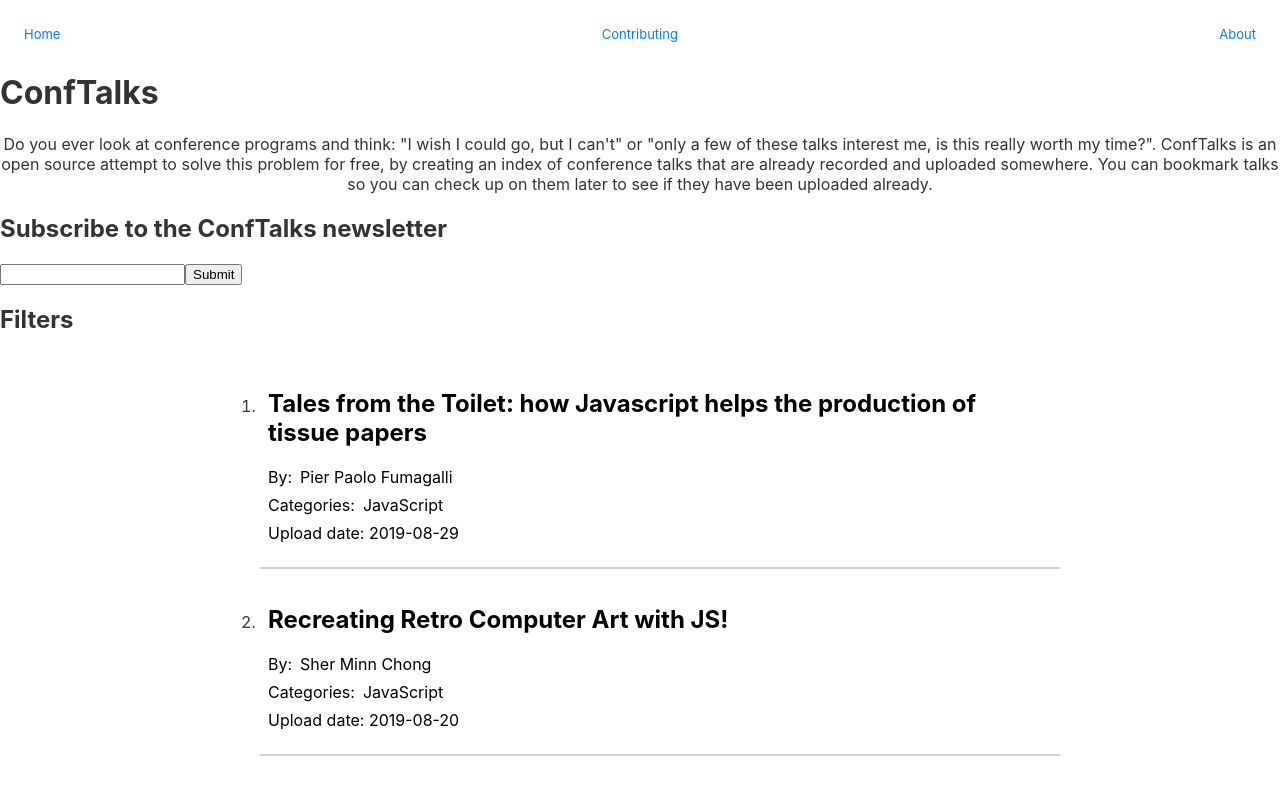
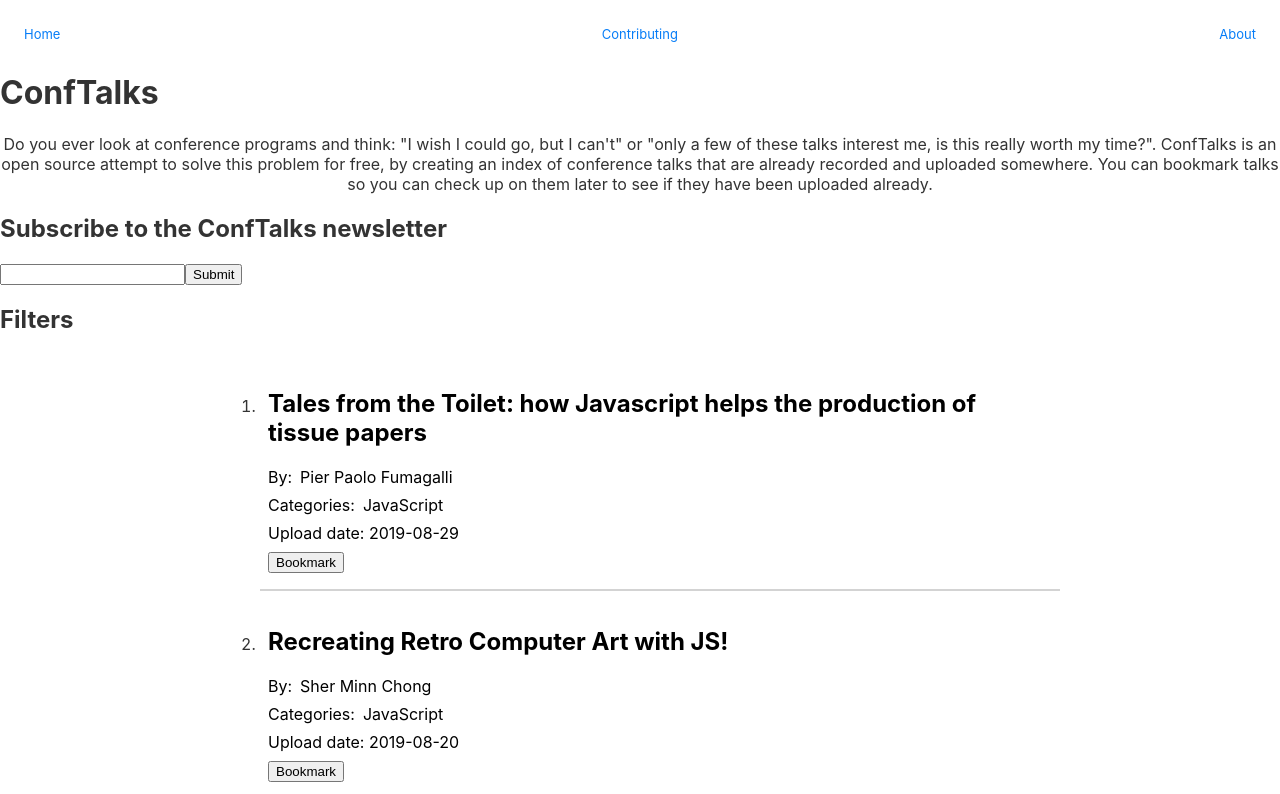
Before and after one commit to EddyVinck/ConfTalks, a Next.js app in the folder client/: page / in a window 1280 px wide. Shown: the top 794 px of the page. Built offline with nearby package versions, Linux system fonts and the light colour scheme.

Commit message:
configure NextJS to work with lodash-es and work on bookmarks

```diff
--- /dev/null
+++ b/client/next.config.js
@@ -0,0 +1,5 @@
+const withTM = require("next-transpile-modules");
+
+module.exports = withTM({
+  transpileModules: ["lodash-es"]
+});
--- a/client/package.json
+++ b/client/package.json
@@ -8,13 +8,18 @@
     "start": "next start"
   },
   "dependencies": {
+    "@zeit/next-typescript": "^1.1.1",
     "formik": "^1.5.8",
+    "lodash-es": "^4.17.15",
     "next": "9.1.1",
+    "next-transpile-modules": "^2.3.1",
     "react": "16.10.2",
     "react-dom": "16.10.2",
+    "react-use-localstorage": "^3.2.2",
     "styled-components": "^4.4.0"
   },
   "devDependencies": {
+    "@types/lodash-es": "^4.17.3",
     "@types/node": "^12.7.12",
     "@types/react": "^16.9.5",
     "typescript": "^3.6.4"
--- a/client/pages/index.tsx
+++ b/client/pages/index.tsx
@@ -4,9 +4,9 @@ import styled from "styled-components";
 import Nav from "../components/nav";
 import { getTalkList } from "../utils/data-formatting/getTalkList";
 import { Form, Field, Formik } from "formik";
+import findIndex from "lodash-es/findIndex";
+// import useLocalStorage from "react-use-localstorage";
 import * as gtag from "../utils/analytics/gtag";
-
-const initialState = getTalkList();
 
 const TalkList = styled.ol({
   maxWidth: "800px",
@@ -57,9 +57,35 @@ const TalkList = styled.ol({
 });
 
 const Home = () => {
+  const getInitialState = () => {
+    let talkList = getTalkList();
+
+    // TODO get bookmarks
+    talkList = talkList.map(talk => ({ ...talk, bookmarked: false }));
+
+    return talkList;
+  };
+  const initialState: any[] = getInitialState();
   const [talkList, setTalkList] = useState(initialState);
 
-  console.log(talkList);
+  const handleBookmark = (
+    event: React.MouseEvent<HTMLButtonElement, MouseEvent>,
+    talkId
+  ) => {
+    // prevent the link from opening
+    event.preventDefault();
+
+    let updatedTalkList = [...talkList];
+    const index = findIndex(updatedTalkList, { id: talkId });
+    const itemToUpdate = updatedTalkList[index];
+    itemToUpdate.bookmarked = !itemToUpdate.bookmarked;
+
+    // add or remove it from localstorage
+    // update talkList with the bookmark status
+    setTalkList(updatedTalkList);
+  };
+
+  // console.log(talkList);
 
   return (
     <div>
@@ -140,6 +166,12 @@ const Home = () => {
                     </ul>
                   </div>
                   <p>Upload date: {talk.video_upload_date}</p>
+                  <button
+                    type="button"
+                    onClick={event => handleBookmark(event, talk.id)}
+                  >
+                    {talk.bookmarked ? "Remove bookmark" : "Bookmark"}
+                  </button>
                 </a>
               </li>
             );
```
Also changed, not shown: 1 other file (tests, documents, lock files or other folders).
